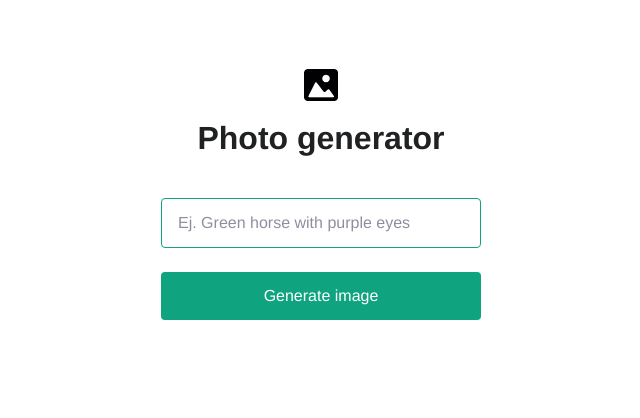
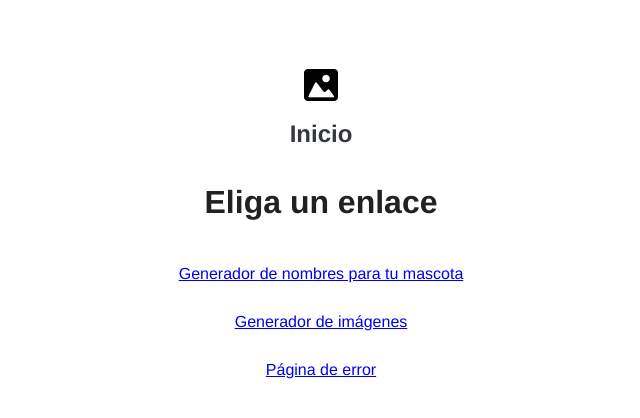
Before and after one commit to ULL-ESIT-DMSI-2223/nextjs-marta-molina-fernandez-alu0101603360, a Next.js app: page / in a window 1280 px wide. Shown: the top 418 px of the page, without its empty margins (319-959 px from the left). Built offline with nearby package versions, Linux system fonts and the light colour scheme; a web font is replaced by a local one.

Commit message:
super listo

```diff
--- a/pages/index.js
+++ b/pages/index.js
@@ -1,94 +1,28 @@
+import Link from 'next/link'
 import Head from "next/head";
-import { useState } from "react";
 import styles from "./index.module.css";
 
-
-export default function Home() {
-  const [promptInput, setPrompt] = useState("");
-  const [result, setResult] = useState("");
-
-
-  async function onSubmit(event) {
-    event.preventDefault();
-    const response = await fetch("/api/image", {
-      method: "POST",
-      headers: {
-        "Content-Type": "application/json",
-      },
-      body: JSON.stringify({ prompt: promptInput }),
-    });
-    const data = await response.json();
-    setResult(data.result);
-    setPrompt("");
-  };
+function Home() {
 
   return (
     <div>
       <Head>
-        <title>OpenAI Quickstart</title>
+        <title>Inicio</title>
         <link rel="icon" href="/photo_icon.png" />
       </Head>
 
       <main className={styles.main}>
         <img src="/photo_icon.png" className={styles.icon} />
-        <h3>Photo generator</h3>
-        <form onSubmit={onSubmit}>
-          <input
-            type="text"
-            name="animal"
-            placeholder="Ej. Green horse with purple eyes"
-            value={promptInput}
-            onChange={(e) => setPrompt(e.target.value)}
-          />
-          <input type="submit" value="Generate image" />
-        </form>
+        <h2>Inicio</h2>
+        <h3>Eliga un enlace</h3>
+        <Link href="/pet"> Generador de nombres para tu mascota </Link>
         <br></br>
-        <img className="result-image" src={result} />
+        <Link href="/image">Generador de imágenes</Link>
+        <br></br>
+        <Link href="/404">Página de error</Link>
       </main>
     </div>
-  );
-
+  )
 }
 
-/* export default function Home() {
-  const [animalInput, setAnimalInput] = useState("");
-  const [result, setResult] = useState();
-
-  async function onSubmit(event) {
-    event.preventDefault();
-    const response = await fetch("/api/generate", {
-      method: "POST",
-      headers: {
-        "Content-Type": "application/json",
-      },
-      body: JSON.stringify({ animal: animalInput }),
-    });
-    const data = await response.json();
-    setResult(data.result);
-    setAnimalInput("");
-  }
-  return (
-    <div>
-      <Head>
-        <title>OpenAI Quickstart</title>
-        <link rel="icon" href="/dog.png" />
-      </Head>
-
-      <main className={styles.main}>
-        <img src="/dog.png" className={styles.icon} />
-        <h3>Name my pet</h3>
-        <form onSubmit={onSubmit}>
-          <input
-            type="text"
-            name="animal"
-            placeholder="Enter an animal"
-            value={animalInput}
-            onChange={(e) => setAnimalInput(e.target.value)}
-          />
-          <input type="submit" value="Generate names" />
-        </form>
-        <div className={styles.result}>{result}</div>
-      </main>
-    </div>
-  );
-} */
+export default Home
```
Also changed, not shown: pages/404.js (added, +15 -0 lines), pages/image.js (added, +57 -0 lines), pages/pet.js (added, +53 -0 lines), pages/api/imageGen.js (renamed from pages/api/image.js).
